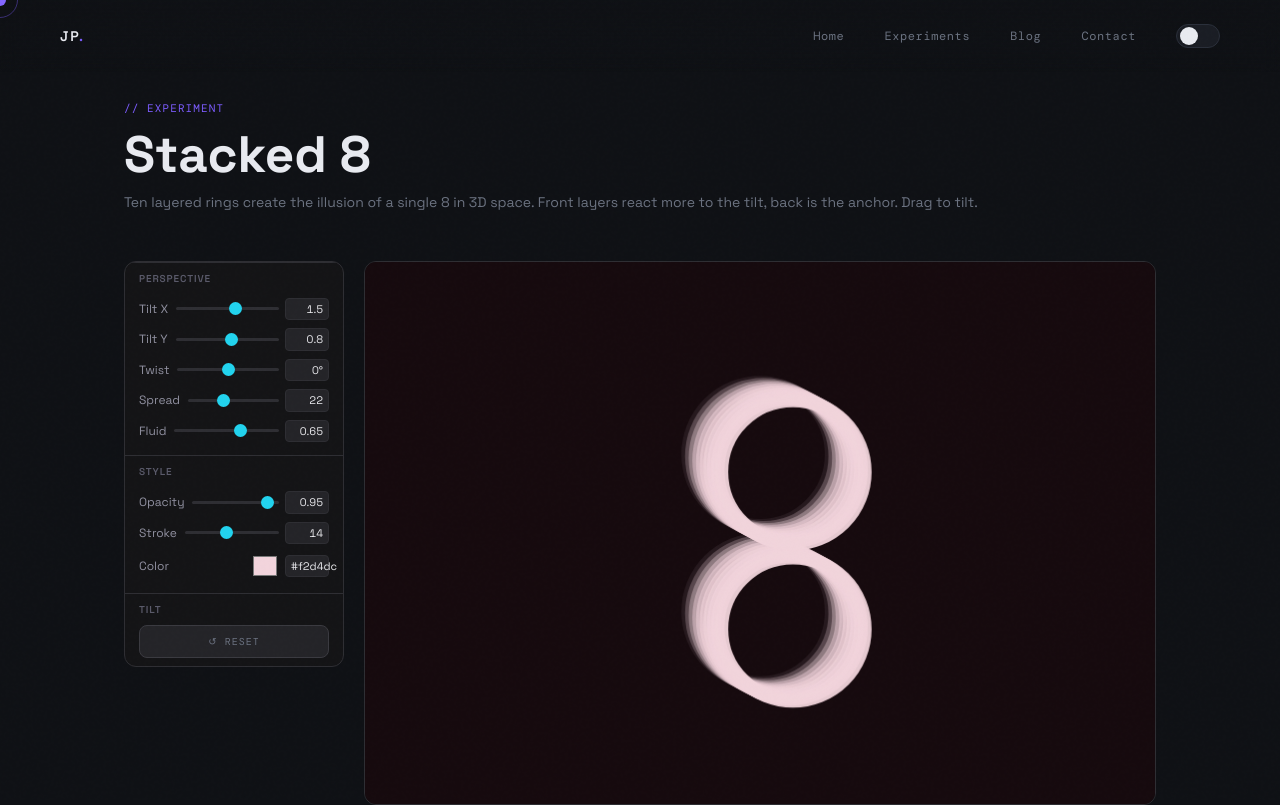
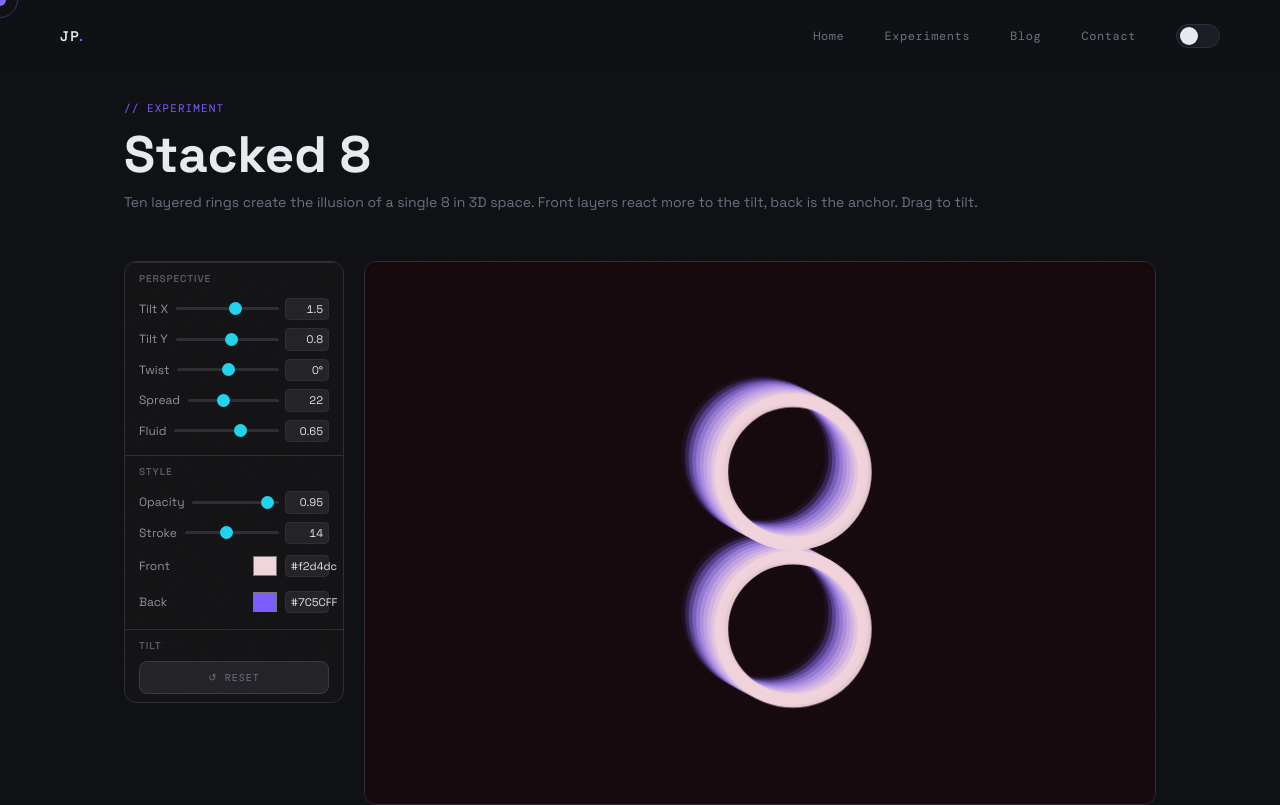
Before and after one commit to JPBelley/jeanphilippebelley-2026, a Next.js app: page /experiments/stacked-8 in a window 1280 px wide. Shown: the top 805 px of the page. Built offline with nearby package versions, Linux system fonts and the light colour scheme; a web font is replaced by a local one.

Commit message:
2 colors

```diff
--- a/app/experiments/stacked-8/page.jsx
+++ b/app/experiments/stacked-8/page.jsx
@@ -8,6 +8,15 @@ import ExperimentStage from '../../components/layouts/experiment/ExperimentStage
 
 const LAYERS = 10
 const BG     = '#160a0e'
+
+function lerpColor(hex1, hex2, t) {
+  const a = parseInt(hex1.replace('#', ''), 16)
+  const b = parseInt(hex2.replace('#', ''), 16)
+  const r = Math.round(((a >> 16) & 255) * (1 - t) + ((b >> 16) & 255) * t)
+  const g = Math.round(((a >>  8) & 255) * (1 - t) + ((b >>  8) & 255) * t)
+  const c = Math.round( (a        & 255) * (1 - t) +  (b        & 255) * t)
+  return `rgb(${r},${g},${c})`
+}
 
 function SliderRow({ label, value, min, max, step = 0.01, format, onChange }) {
   return (
@@ -34,6 +43,7 @@ export default function Stacked8Page() {
   const spreadRef  = useRef(22)
   const strokeRef  = useRef(14)
   const colorRef   = useRef('#f2d4dc')
+  const color2Ref  = useRef('#7C5CFF')
   const opacityRef = useRef(0.95)
   const fluidRef   = useRef(0.65)
   const twistRef   = useRef(0)
@@ -46,6 +56,7 @@ export default function Stacked8Page() {
   const [spread,  setSpread]  = useState(22)
   const [stroke,  setStroke]  = useState(14)
   const [color,   setColor]   = useState('#f2d4dc')
+  const [color2,  setColor2]  = useState('#7C5CFF')
   const [opacity, setOpacity] = useState(0.95)
   const [fluid,   setFluid]   = useState(0.65)
   const [twist,   setTwist]   = useState(0)
@@ -55,6 +66,7 @@ export default function Stacked8Page() {
   useEffect(() => { spreadRef.current  = spread  }, [spread])
   useEffect(() => { strokeRef.current  = stroke  }, [stroke])
   useEffect(() => { colorRef.current   = color   }, [color])
+  useEffect(() => { color2Ref.current  = color2  }, [color2])
   useEffect(() => { opacityRef.current = opacity }, [opacity])
   useEffect(() => { fluidRef.current   = fluid   }, [fluid])
   useEffect(() => { twistRef.current   = twist   }, [twist])
@@ -75,7 +87,6 @@ export default function Stacked8Page() {
     const tY    = tiltYRef.current
     const sp    = spreadRef.current
     const sw    = strokeRef.current
-    const col   = colorRef.current
     const base  = opacityRef.current
     const fl    = fluidRef.current
     const tw    = twistRef.current * Math.PI / 180
@@ -111,7 +122,7 @@ export default function Stacked8Page() {
       const alpha = base * (0.08 + 0.92 * Math.pow(frontness, 0.75))
 
       ctx.globalAlpha = alpha
-      ctx.strokeStyle = col
+      ctx.strokeStyle = lerpColor(colorRef.current, color2Ref.current, t)
       ctx.lineWidth   = sw
       ctx.lineCap     = 'round'
 
@@ -231,11 +242,19 @@ export default function Stacked8Page() {
             <SliderRow label="Opacity" value={opacity} min={0.3} max={1}  step={0.01} format={v => v.toFixed(2)} onChange={setOpacity} />
             <SliderRow label="Stroke"  value={stroke}  min={2}   max={30} step={1}    onChange={setStroke} />
             <div className="ctrl-row">
-              <span className="ctrl-label">Color</span>
+              <span className="ctrl-label">Front</span>
               <div className="ctrl-right" style={{ justifyContent: 'flex-end' }}>
                 <input type="color" value={color} onChange={e => setColor(e.target.value)}
                   className="w-7 h-7 rounded cursor-pointer border-0 bg-transparent" />
                 <span className="ctrl-val">{color}</span>
+              </div>
+            </div>
+            <div className="ctrl-row">
+              <span className="ctrl-label">Back</span>
+              <div className="ctrl-right" style={{ justifyContent: 'flex-end' }}>
+                <input type="color" value={color2} onChange={e => setColor2(e.target.value)}
+                  className="w-7 h-7 rounded cursor-pointer border-0 bg-transparent" />
+                <span className="ctrl-val">{color2}</span>
               </div>
             </div>
           </ExperimentControls.Section>
```
